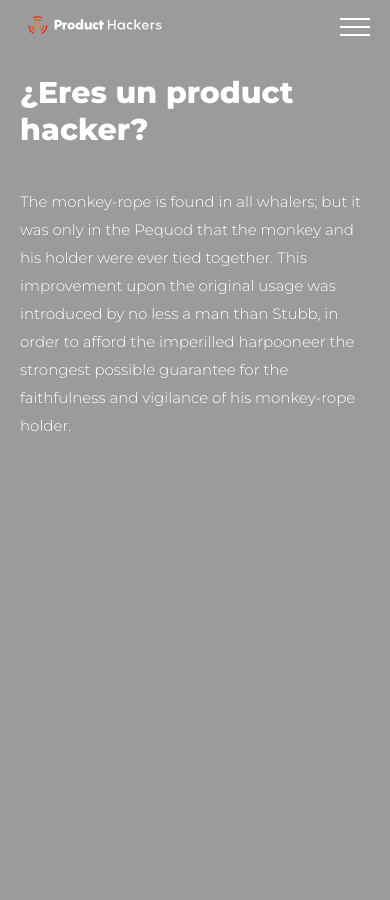
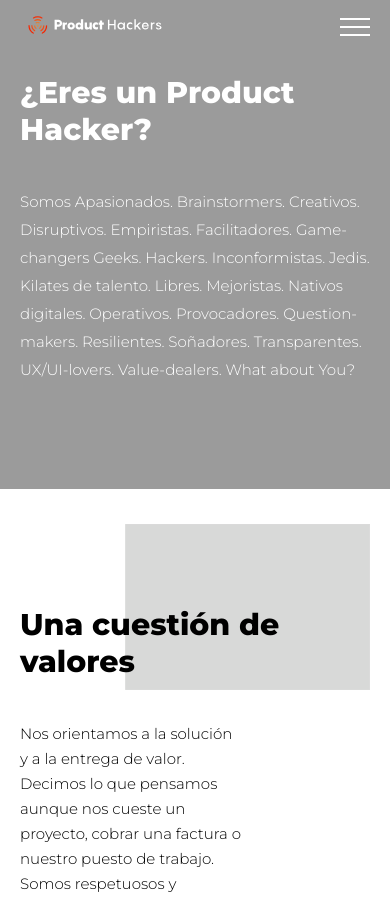
Before and after one commit to ProductHackers/ph-website-theme, a Jekyll site: the page built from unete.md, in a window 390 px wide and 900 px high. Built offline with Jekyll 4.4.1, drawn with Linux system fonts in a browser that asks for light colours; some of the changed text lies outside the part shown.

Commit message:
Added hiring section

```diff
--- /dev/null
+++ b/_data/unete.json
@@ -0,0 +1,48 @@
+{
+  "section_join": {
+    "hero_text": "¿Eres un Product Hacker?",
+    "text": "Somos Apasionados. Brainstormers. Creativos. Disruptivos. Empiristas. Facilitadores. Game-changers Geeks. Hackers. Inconformistas. Jedis. Kilates de talento. Libres. Mejoristas. Nativos digitales. Operativos. Provocadores. Question-makers. Resilientes. Soñadores. Transparentes. UX/UI-lovers. Value-dealers. What about You?"
+  },
+  "section_about": {
+    "hero_text": "Una cuestión de valores",
+    "first_p": "Nos orientamos a la solución y a la entrega de valor. Decimos lo que pensamos aunque nos cueste un proyecto, cobrar una factura o nuestro puesto de trabajo. Somos respetuosos y educados, y no llevamos corbata. Aprendemos de cada uno de nuestros clientes. Estamos obsesionados: con las métricas, con nuestro trabajo, con los retos y con disfrutar de la vida.",
+    "second_p": "Creemos en el liderazgo a través del ejemplo y la implicación personal. Decidimos sin miedo a fracasar, pero medimos de manera precisa el impacto de nuestras decisiones Para poder celebrar y aprender, nos responsabilizamos de nuestros aciertos y errores por igual. Disfrutamos del trabajo, incluso en los momentos difíciles."
+  },
+  "section_hiring": {
+    "hero_text": "Únete al equipo",
+    "available_jobs": [
+      {
+        "name": "Product Manager",
+        "image": "home-cover.jpg"
+      },
+      {
+        "name": "Product Manager",
+        "image": "home-cover.jpg"
+      },
+      {
+        "name": "Product Manager",
+        "image": "home-cover.jpg"
+      },
+      {
+        "name": "Product Manager",
+        "image": "home-cover.jpg"
+      },
+      {
+        "name": "Product Manager",
+        "image": "home-cover.jpg"
+      },
+      {
+        "name": "Product Manager",
+        "image": "home-cover.jpg"
+      },
+      {
+        "name": "Product Manager",
+        "image": "home-cover.jpg"
+      },
+      {
+        "name": "Product Manager",
+        "image": "home-cover.jpg"
+      }
+    ]
+  }
+}
--- a/_layouts/home.html
+++ b/_layouts/home.html
@@ -7,7 +7,7 @@ layout: default
   <div class="bottom__text">
     <h1>{{ site.data.home.section_intro.cta_text }}</h1>
     <div class="bottom__cta">
-      {% include buttons/cta.html text="únete" link="#" %}
+      {% include buttons/cta.html text="únete" link="/unete.html" %}
    </div>
   </div>
 </section>
--- a/_layouts/unete.html
+++ b/_layouts/unete.html
@@ -5,41 +5,37 @@ layout: default
 
 <section class="h-section__join">
   <div class="intro__text">
-    <h1 class="hero__text">¿Eres un product hacker?</h1>
-    <p>
-      The monkey-rope is found in all whalers; but it was only in the Pequod that the monkey and his holder were ever tied together.
-      This improvement upon the original usage was introduced by no less a man than Stubb, in order to afford the imperilled
-      harpooneer the strongest possible guarantee for the faithfulness and vigilance of his monkey-rope holder.
-    </p>
+    <h1 class="hero__text">{{ site.data.unete.section_join.hero_text }}</h1>
+    <p>{{ site.data.unete.section_join.text }}</p>
   </div>
 </section>
 
 <section class="h-section__about">
   <div class="big__text">
-    <h1 class="hero__text">Esto es todo sobre nosotros</h1>
+    <h1 class="hero__text">{{ site.data.unete.section_about.hero_text }}</h1>
   </div>
   <div class="about__text">
-    <p class="first">
-      This improvement upon the original usage was introduced by no less a man than Stubb,
-      in order to afford the imperilled harpooneer the strongest possible guarantee for the faith.
-    </p>
-    <p class="second">
-      The monkey-rope is found in all whalers; but it was only in the Pequod that the monkey and his holder were ever tied together.
-    </p>
+    <p class="first">{{ site.data.unete.section_about.first_p }}</p>
+    <p class="second">{{ site.data.unete.section_about.second_p }}</p>
   </div>
 </section>
 
-<section class="h-section__team">
-  <h1 class="hero__text">Únete al equipo</h1>
-  <div class="team__caretos">
-    <div class="hacker"></div>
-    <div class="hacker"></div>
-    <div class="hacker"></div>
-    <div class="hacker"></div>
-    <div class="hacker"></div>
-    <div class="hacker"></div>
+{% if site.data.unete.section_hiring.available_jobs %}
+<section class="h-section__hiring">
+  <h1 class="hero__text">{{ site.data.unete.section_hiring.hero_text }}</h1>
+  <div class="hiring__card">
+    {% for job in site.data.unete.section_hiring.available_jobs %}
+      <div class="job">
+        <div class="overlay">
+          <p class="name">{{ job.name }}</p>
+          <span class="plus__icon"><img src="assets/images/plus_icon.svg" alt="plus icon" /></span>
+        </div>
+        <img src="{{ site.baseurl }}assets/images/jobs/{{ job.image }}" alt="" />
+      </div>
+    {% endfor %}
   </div>
 </section>
+{% endif %}
 
 <section class="h-section__dontworry">
   <h1 class="hero__text">¿No encuentras tu vacante ideal? ¡No te preocupes!</h1>
--- a/_sass/ph-website-theme/unete.scss
+++ b/_sass/ph-website-theme/unete.scss
@@ -7,7 +7,6 @@ h1.hero__text {
 
 section.h-section__join {
   width: 100%;
-  height: 100vh;
   background-color: $grey-background-dark;
   display: grid;
   grid-template-columns: 60%;
@@ -90,9 +89,13 @@ section.h-section__hiring {
   padding-left: 110px;
   padding-right: 110px;
 
+  h1 {
+    text-align: right;
+  }
+
   .hiring__card {
     display: grid;
-    grid-template-columns: repeat(auto-fit, minmax(280px, 327px));
+    grid-template-columns: repeat(auto-fit, minmax(237px, 1fr));
     grid-template-rows: min-content min-content;
     grid-auto-flow: row;
     grid-column-gap: 39px;
@@ -100,10 +103,45 @@ section.h-section__hiring {
     justify-content: center;
     padding-top: 49px;
 
-    .employee {
+    .job {
+      position: relative;
       width: 100%;
-      height: 351px;
-      background-color: #D8D8D8;
+      height: 258px;
+
+      .overlay {
+        display: grid;
+        justify-content: center;
+        justify-items: center;
+        position: absolute;
+        width: 100%;
+        height: 100%;
+        top: 0;
+        left: 0;
+        right: 0;
+        bottom: 0;
+        background-color: rgba(249, 35, 0, 0.28);
+
+        .name {
+          align-self: end;
+          font-size: 22px;
+          line-height: 20px;
+          font-weight: 800;
+          color: white;
+        }
+        span {
+          align-self: start;
+          img {
+            width: 29px;
+            height: 29px;
+          }
+        }
+      }
+
+      img {
+        width: 100%;
+        height: 100%;
+        object-fit: cover;
+      }
     }
   }
 }
@@ -209,16 +247,20 @@ section.h-section__dontworry {
     }
   }
 
-  section.h-section__team {
+  section.h-section__hiring {
     padding-top: 54px;
     padding-left: 20px;
     padding-right: 20px;
 
-    .team__caretos {
+    h1 {
+      text-align: center;
+    }
+
+    .hiring__card {
       padding-top: 39px;
       grid-row-gap: 50px;
 
-      .hacker {
+      .job {
         height: 189px;
       }
     }
```
Also changed, not shown: assets/images/jobs/home-cover.jpg (added).
